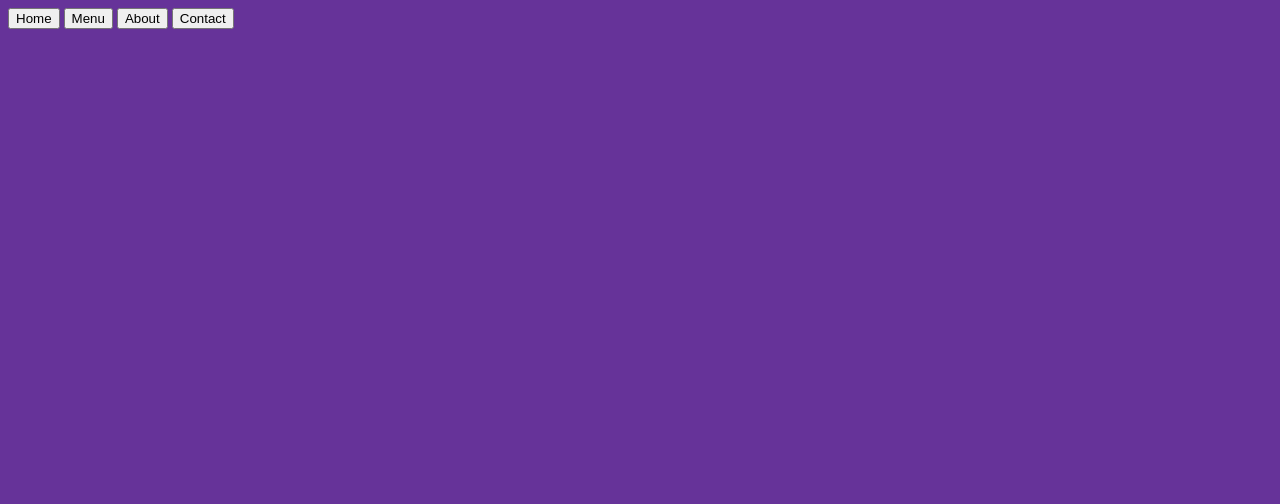
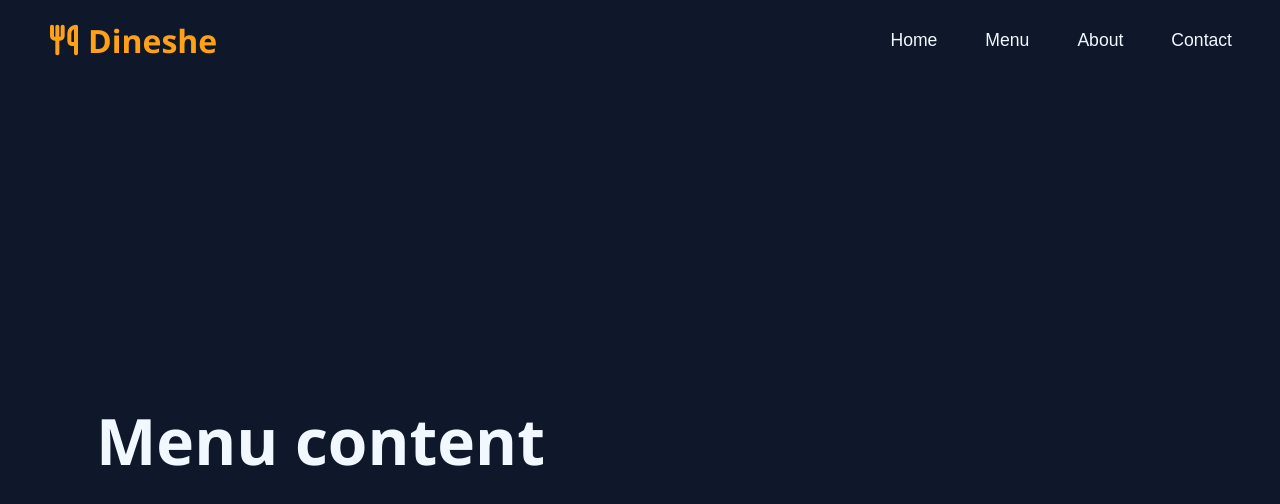
Before and after one commit to Abdiwasic/restaurant_page-TOP, a website built with webpack: page src/template.html in a window 1280 px wide. Both pictures are taken after a click on the button "Menu". Built offline with nearby package versions, Linux system fonts and the light colour scheme.

Commit message:
create homepage with multiple tabs using navs

```diff
--- a/package.json
+++ b/package.json
@@ -25,5 +25,8 @@
     "webpack": "^5.111.0",
     "webpack-cli": "^7.2.3",
     "webpack-dev-server": "^6.0.0"
+  },
+  "dependencies": {
+    "lucide": "^1.46.0"
   }
 }
--- a/src/index.js
+++ b/src/index.js
@@ -1,2 +1,30 @@
 import "./styles.css";
-console.log("hello world!");
+import { home } from "./modules/home.js";
+import { menu } from "./modules/menu.js";
+import { about } from "./modules/about.js";
+import { contact } from "./modules/contact.js";
+import { createIcons, Utensils } from "lucide";
+
+createIcons({
+  icons: {
+    Utensils,
+  },
+});
+const contentsContainer = document.getElementById("content");
+const navEl = document.querySelector("nav");
+home();
+navEl.addEventListener("click", (e) => {
+  contentsContainer.textContent = "";
+  if (e.target.matches(".home")) {
+    home();
+  }
+  if (e.target.matches(".menu")) {
+    menu();
+  }
+  if (e.target.matches(".about")) {
+    about();
+  }
+  if (e.target.matches(".contact")) {
+    contact();
+  }
+});
--- /dev/null
+++ b/src/modules/about.js
@@ -0,0 +1,7 @@
+export function about() {
+  const contentsContainer = document.getElementById("content");
+  const h1AboutEl = document.createElement("h1");
+  h1AboutEl.textContent = "About content";
+  h1AboutEl.classList.add("about-header");
+  contentsContainer.appendChild(h1AboutEl);
+}
--- /dev/null
+++ b/src/modules/contact.js
@@ -0,0 +1,7 @@
+export function contact() {
+  const contentsContainer = document.getElementById("content");
+  const h1ContactEl = document.createElement("h1");
+  h1ContactEl.textContent = "Contact content";
+  h1ContactEl.classList.add("contact-header");
+  contentsContainer.appendChild(h1ContactEl);
+}
--- /dev/null
+++ b/src/modules/home.js
@@ -0,0 +1,32 @@
+export function home() {
+  const contentsContainer = document.getElementById("content");
+  const divLeft = document.createElement("div");
+
+  const h1El = document.createElement("h1");
+  h1El.textContent = "Enjoy Our Delicious Meal";
+  h1El.classList.add("hero-headline");
+  divLeft.appendChild(h1El);
+
+  const pEl = document.createElement("p");
+  pEl.textContent =
+    "Tempor erat elitr rebum at clita. Diam dolor diam ipsum sit. Aliqu diam amet diam et eos. Clita erat ipsum et lorem et sit, sed stet lorem sit clita duo justo magna dolore erat amet";
+  divLeft.appendChild(pEl);
+
+  const bookTableBtn = document.createElement("button");
+  bookTableBtn.textContent = "Book a Table";
+  divLeft.appendChild(bookTableBtn);
+
+  function createDivWithImg() {
+    const divEl = document.createElement("div");
+    divEl.classList.add("div-left");
+    const imgEl = document.createElement("img");
+    imgEl.src =
+      "https://www.eatingwell.com/thmb/kA-mqVTRpA-0pFYvjwW2imBEcFo=/1500x0/filters:no_upscale():max_bytes(150000):strip_icc()/7804777-cef40de3903b47c5b4bbe65df65fbde5.jpg";
+    imgEl.alt = "Delicious Meal";
+    divEl.appendChild(imgEl);
+    contentsContainer.appendChild(divEl);
+  }
+
+  contentsContainer.appendChild(divLeft);
+  createDivWithImg();
+}
--- /dev/null
+++ b/src/modules/menu.js
@@ -0,0 +1,7 @@
+export function menu() {
+  const contentsContainer = document.getElementById("content");
+  const h1MenuEl = document.createElement("h1");
+  h1MenuEl.textContent = "Menu content";
+  h1MenuEl.classList.add("menu-header");
+  contentsContainer.appendChild(h1MenuEl);
+}
--- a/src/styles.css
+++ b/src/styles.css
@@ -1,3 +1,93 @@
+@import url("https://fonts.googleapis.com/css2?family=Open+Sans:ital,wght@0,300..800;1,300..800&display=swap");
+:root {
+  --primary: #fea116;
+  --light: #f1f8ff;
+  --dark: #0f172b;
+}
+* {
+  padding: 0;
+  margin: 0;
+  box-sizing: border-box;
+}
 body {
-  background-color: rebeccapurple;
+  font-family: "Open Sans", sans-serif;
+  background-color: #0f172b;
 }
+header {
+  display: flex;
+  justify-content: space-between;
+  align-items: center;
+  padding: 1rem 3rem;
+  height: 10vh;
+}
+nav {
+  display: flex;
+  gap: 3rem;
+}
+.logo {
+  display: flex;
+  align-items: center;
+  gap: 0.5rem;
+  color: var(--primary);
+}
+h1 svg {
+  width: 32px;
+  height: 32px;
+  stroke-width: 3;
+}
+nav button {
+  background-color: transparent;
+  border: none;
+  font-size: 1.1rem;
+  color: var(--light);
+}
+#content {
+  display: flex;
+  align-items: center;
+  justify-content: space-between;
+  padding: 1rem 6rem;
+  height: 90vh;
+}
+.hero-headline {
+  font-size: calc(1.525rem + 3.3vw);
+  color: var(--light);
+}
+
+#content div:first-child {
+  max-width: 500px;
+  color: var(--light);
+}
+#content div:first-child p {
+  font-size: 1.1rem;
+  line-height: 1.6;
+  margin: 1rem 0;
+}
+#content div:first-child button {
+  padding: 1rem 3rem;
+  font-size: 1.1rem;
+  background-color: var(--primary);
+  color: var(--light);
+  border: 0;
+  margin-top: 2rem;
+}
+
+#content div:last-child {
+  max-width: 500px;
+}
+
+img {
+  width: 100%;
+  border-radius: 1rem;
+}
+.menu-header {
+  font-size: 4rem;
+  color: var(--light);
+}
+.about-header {
+  font-size: 4rem;
+  color: var(--light);
+}
+.contact-header {
+  font-size: 4rem;
+  color: var(--light);
+}
--- a/src/template.html
+++ b/src/template.html
@@ -7,11 +7,12 @@
   </head>
   <body>
     <header>
+      <h1 class="logo"><i data-lucide="utensils"></i> Dineshe</h1>
       <nav>
-        <button type="button">Home</button>
-        <button type="button">Menu</button>
-        <button type="button">About</button>
-        <button type="button">Contact</button>
+        <button type="button" class="home">Home</button>
+        <button type="button" class="menu">Menu</button>
+        <button type="button" class="about">About</button>
+        <button type="button" class="contact">Contact</button>
       </nav>
     </header>
     <div id="content"></div>
```
Also changed, not shown: 1 other file.
